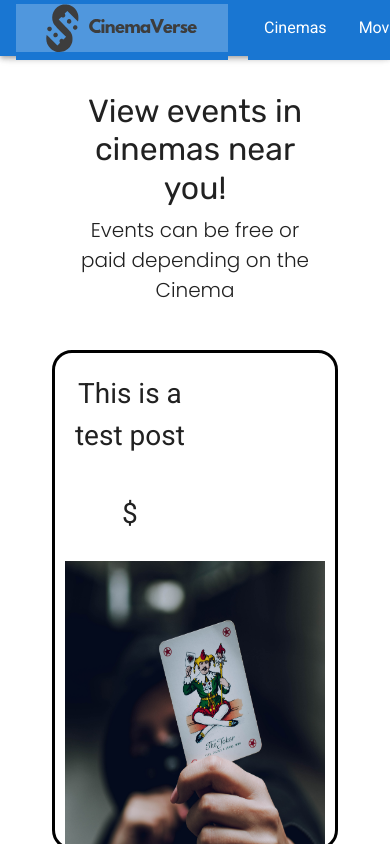
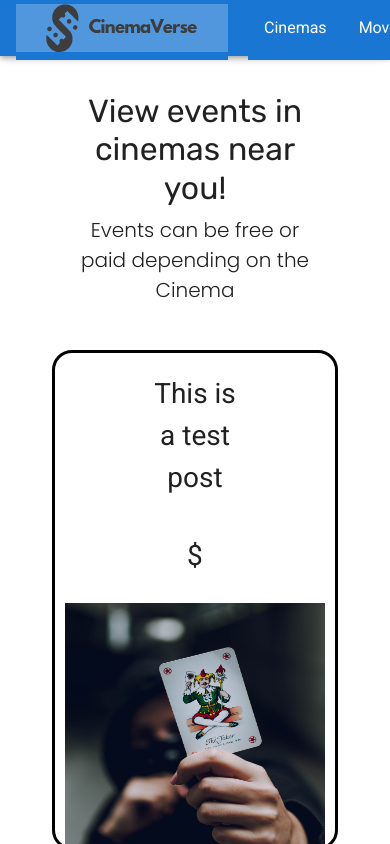
Before and after one commit to AlbinBee/LabCourse2-UBT, a Vue app in the folder client-side/: page /events in a window 390 px wide. Shown: the top 844 px of the page. Built offline with nearby package versions, Linux system fonts and the light colour scheme; no server answers; a web font is replaced by a local one; what vue-carousel-3d would draw is missing.

Commit message:
fixed responsivity issue

```diff
--- a/client-side/src/views/Events/Events.vue
+++ b/client-side/src/views/Events/Events.vue
@@ -129,6 +129,24 @@ export default {
         height: 80%;
         width: 100%;
       }
+      @media (max-width: 900px) {
+        img{
+          height: 60%;
+        }
+
+      .ispaid {
+        width: 80%;
+        margin-right: 10%;
+        margin-left: 10%;
+
+        p{
+          text-align: center;
+          margin-right: 25%;
+          margin-left: 25%;
+        }
+      }
+
+      }
     }
   }
 }
```
